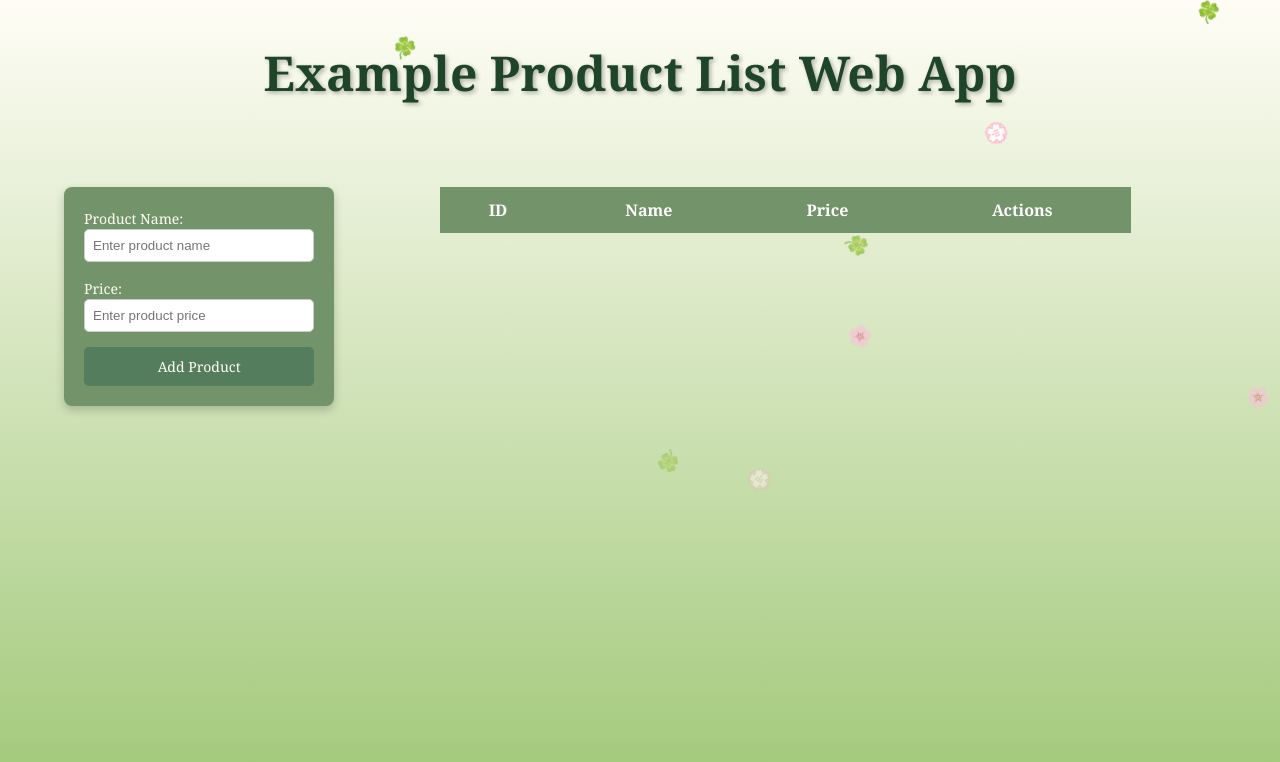
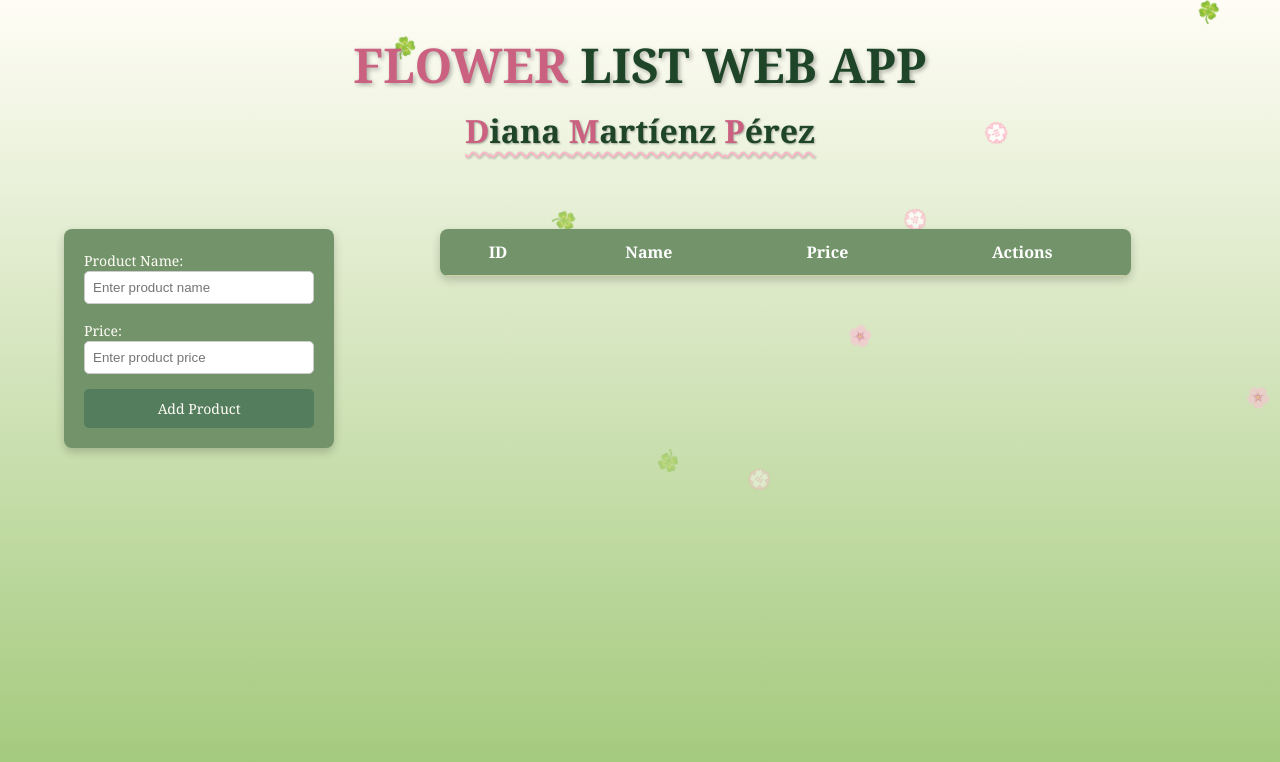
Before and after one commit to laguitoKT/Versionamientos-DianaMartinezPerez, a plain HTML site: page index.html in a window 1280 px wide. Drawn offline with Linux system fonts and the light colour scheme.

Commit message:
style: modificar títulos y bordes de la tabla

```diff
--- a/index.html
+++ b/index.html
@@ -3,19 +3,19 @@
 <head>
     <meta charset="UTF-8">
     <meta name="viewport" content="width=device-width, initial-scale=1.0">
-    <title>Example Data Table with LocalStorage</title>
+    <title>Flor Bebé</title>
 
     <link rel="stylesheet" href="styles.css">
 </head>
 <body>
-    <h1>Example Product List Web App</h1>
+   <h1><span style="color: #CA6180;">FLOWER</span> LIST WEB APP</h1>
+   <h2><span style="color: #CA6180;">D</span>iana <span style="color: #CA6180;">M</span>artíenz <span style="color: #CA6180;">P</span>érez</h2>
 
     <div class="container">
 
         <div class="formContainer">
             <label for="name">Product Name:</label>
             <input type="text" id="name" placeholder="Enter product name">
-
             <label for="price">Price:</label>
             <input type="number" id="price" placeholder="Enter product price" min="1">
 
--- a/styles.css
+++ b/styles.css
@@ -15,10 +15,24 @@ h1 {
     color: #1F4529;
     font-family: "Georgia", serif;
     text-align: center;
-    margin-top: 40px;
     font-size: 3em;
     display: inline;
     text-shadow: 2px 2px 4px rgba(0, 0, 0, 0.3);
+}
+h2 {
+    color: #1F4529;
+    font-family: "Georgia", serif;
+    text-align: center;
+    font-size: 2em;
+    display: inline;
+    margin-top: -20px;
+    text-shadow: 1px 1px 2px rgba(0, 0, 0, 0.3);
+    text-decoration: underline;
+    text-decoration-color: #FCB7C7;
+    text-decoration-thickness: 2px;
+    text-underline-offset: 8px;
+    text-decoration-style: wavy;
+    text-decoration-skip-ink: none;
 }
 
 .container {
@@ -76,8 +90,12 @@ button:hover {
 
 table {
     width: 60%;
-    border-collapse: collapse;
+    border-collapse: separate;
+    border-spacing: 0;
+    border-radius: 8px;
+    overflow: hidden;
     margin: 0 auto;
+    box-shadow: 0 4px 10px rgba(0, 0, 0, 0.2);
 }
 
 th, td {
@@ -89,7 +107,10 @@ th {
     background-color: #73946B;
     color: white;
     text-align: center;
-
+    border-bottom: 1px solid #D2D0A0;
+}
+tr:last-child td {
+  border-bottom: none;
 }
 
 td {
@@ -97,7 +118,6 @@ td {
     color: #537D5D;
     text-align: center;
     border-bottom: 1px solid #D2D0A0;
-
 }
 
 .delete-btn {
@@ -118,7 +138,7 @@ td {
 #productsTable tbody tr {
     background-color: #FFFDF6;
     color: #000;
-    box-shadow: 0 4px 10px rgba(0, 0, 0, 0.2);
+    border-bottom: 1px solid #D2D0A0;
 }
 
 .leaf {
```
